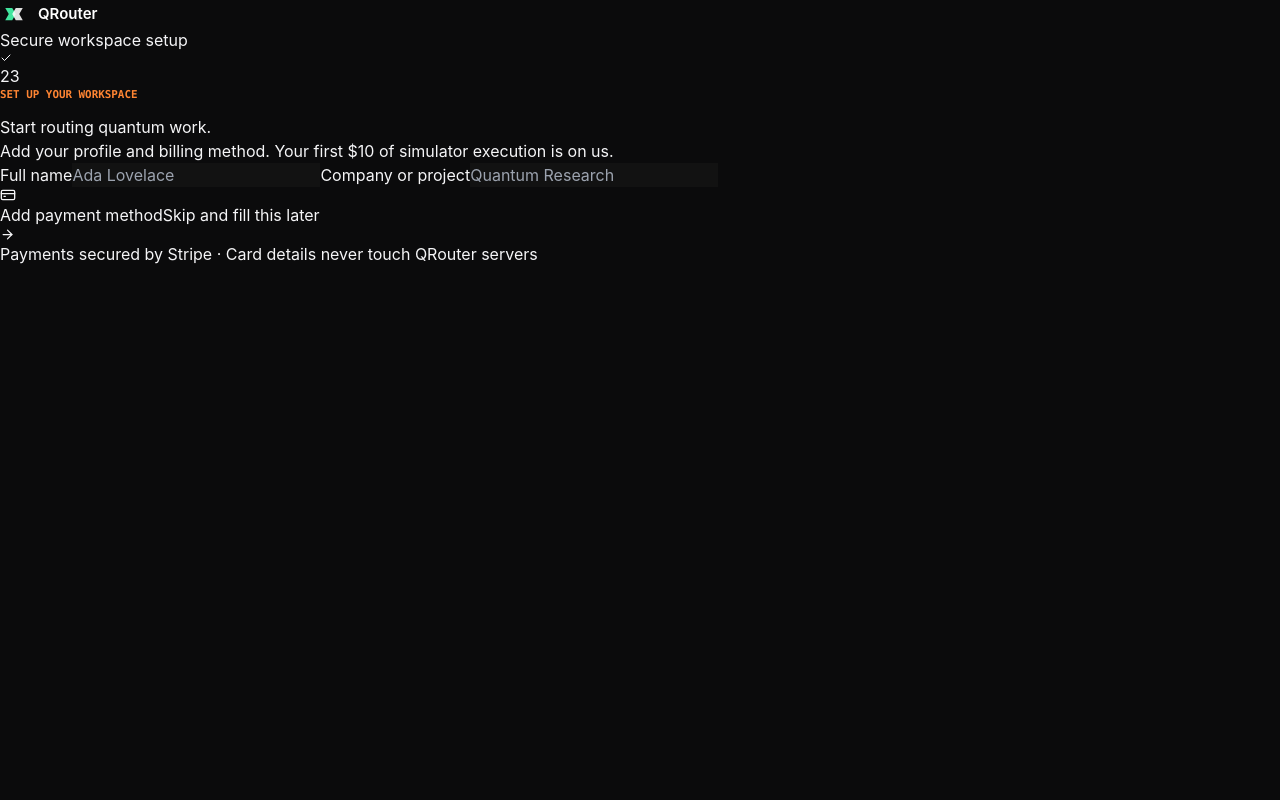
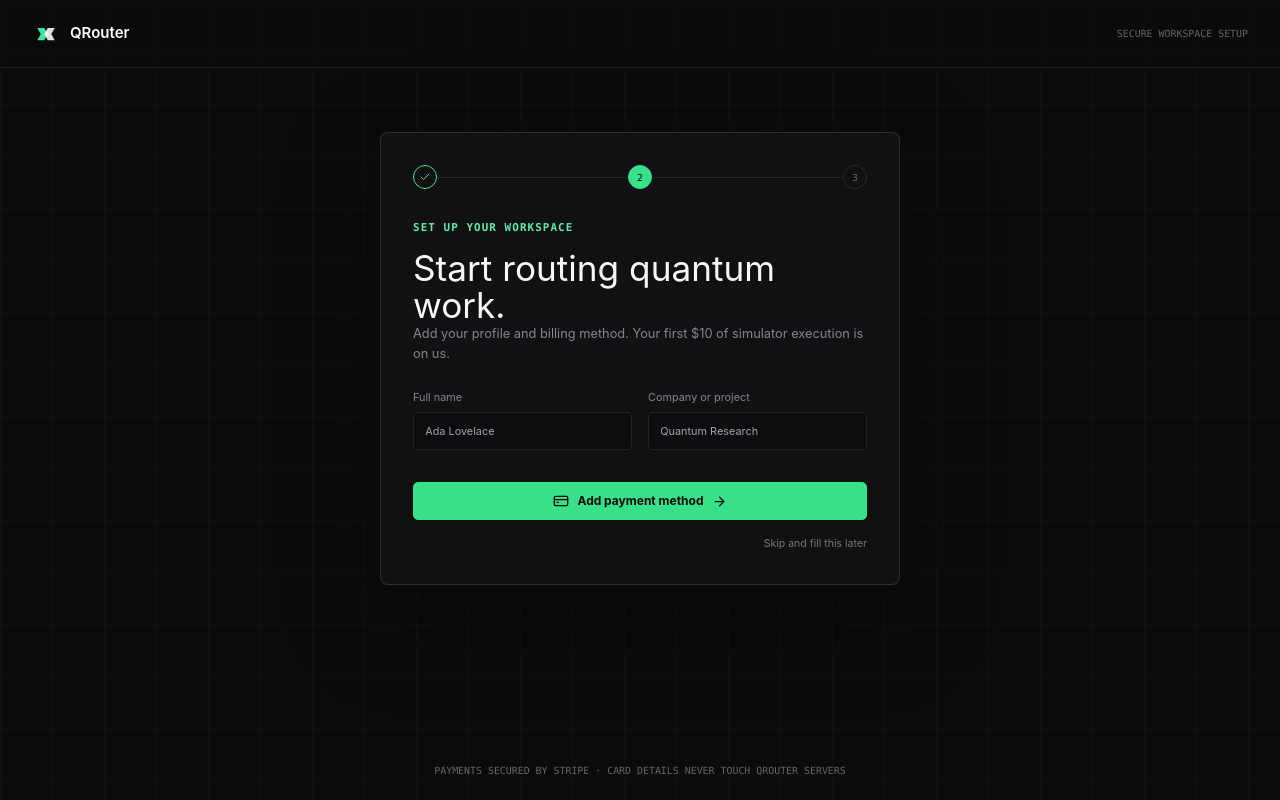
Before and after one commit to KaktysDev/Quantum-Compute-Index, a Next.js app: page /onboarding in a window 1280 px wide. Built offline with nearby package versions, Linux system fonts and the light colour scheme; no server answers.

Commit message:
Onboarding Fix

```diff
--- /dev/null
+++ b/src/app/onboarding/onboarding.css
@@ -0,0 +1,194 @@
+/* ── Onboarding route styles ─────────────────────────────────────────────────
+   Extracted from qrouter.css, which no route imports (orphaned after a landing
+   refactor) — without this the /onboarding page rendered as raw HTML.
+   Every rule is scoped under .onboarding-page (including the CSS variables) so
+   nothing can clash with dashboard.css after client-side navigation. */
+
+.onboarding-page {
+  --qr-bg: #0b0b0c;
+  --qr-line: rgba(255, 255, 255, 0.09);
+  --qr-muted: #8e8e95;
+  --qr-orange: #38e08a;
+  --qr-orange-hover: #5eecac;
+  --qr-green: #4ade80;
+
+  min-height: 100vh;
+  display: flex;
+  flex-direction: column;
+  background: var(--qr-bg);
+  color: #f7f7f8;
+  letter-spacing: 0;
+  background-image:
+    linear-gradient(rgba(255, 255, 255, 0.02) 1px, transparent 1px),
+    linear-gradient(90deg, rgba(255, 255, 255, 0.02) 1px, transparent 1px);
+  background-size: 52px 52px;
+}
+
+.onboarding-page > header {
+  height: 68px;
+  display: flex;
+  align-items: center;
+  justify-content: space-between;
+  padding: 0 2rem;
+  border-bottom: 1px solid var(--qr-line);
+  background: rgba(11, 11, 12, 0.9);
+}
+.onboarding-page > header > span,
+.onboarding-page > footer {
+  color: #666;
+  font: 0.62rem var(--font-mono, monospace);
+  text-transform: uppercase;
+}
+.onboarding-page > footer {
+  margin-top: auto;
+  padding: 1.5rem;
+  text-align: center;
+}
+
+.onboarding-card {
+  width: min(520px, calc(100% - 2rem));
+  margin: clamp(2rem, 8vh, 6rem) auto;
+  padding: 2rem;
+  border: 1px solid rgba(255, 255, 255, 0.12);
+  border-radius: 8px;
+  background: rgba(18, 18, 20, 0.96);
+  box-shadow: 0 30px 100px rgba(0, 0, 0, 0.35);
+}
+.onboarding-card h1 {
+  margin: 0;
+  font-size: 2.2rem;
+  line-height: 1.05;
+}
+.onboarding-lede {
+  color: #85858b;
+  font-size: 0.8rem;
+  line-height: 1.6;
+}
+
+.onboarding-progress {
+  display: flex;
+  align-items: center;
+  margin-bottom: 2rem;
+}
+.onboarding-progress span {
+  display: grid;
+  place-items: center;
+  width: 24px;
+  height: 24px;
+  border: 1px solid var(--qr-line);
+  border-radius: 50%;
+  color: #666;
+  font: 0.6rem var(--font-mono, monospace);
+}
+.onboarding-progress span.done {
+  border-color: var(--qr-green);
+  color: var(--qr-green);
+}
+.onboarding-progress span.active {
+  border-color: var(--qr-orange);
+  background: var(--qr-orange);
+  color: #090909;
+}
+.onboarding-progress i {
+  flex: 1;
+  height: 1px;
+  background: var(--qr-line);
+}
+
+.onboarding-fields {
+  display: grid;
+  grid-template-columns: 1fr 1fr;
+  gap: 1rem;
+  margin: 1.5rem 0;
+}
+.onboarding-fields label {
+  display: flex;
+  flex-direction: column;
+  gap: 0.45rem;
+  color: #85858b;
+  font-size: 0.68rem;
+}
+.onboarding-fields input {
+  width: 100%;
+  height: 38px;
+  border: 1px solid var(--qr-line);
+  border-radius: 5px;
+  background: #0d0d0f;
+  color: #eee;
+  padding: 0 0.7rem;
+  outline: 0;
+}
+.onboarding-fields input:focus {
+  border-color: rgba(56, 224, 138, 0.6);
+}
+
+.onboarding-page .qr-eyebrow {
+  margin: 0 0 1rem;
+  color: var(--qr-orange-hover);
+  font: 650 0.68rem var(--font-mono, monospace);
+  text-transform: uppercase;
+  letter-spacing: 0.1em;
+}
+
+.onboarding-page .console-primary {
+  display: inline-flex;
+  align-items: center;
+  justify-content: center;
+  gap: 0.5rem;
+  min-height: 38px;
+  padding: 0 0.9rem;
+  border-radius: 5px;
+  font-size: 0.75rem;
+  font-weight: 700;
+  cursor: pointer;
+  border: 1px solid #38e08a;
+  background: var(--qr-orange);
+  color: #090909;
+}
+.onboarding-page .console-primary:hover {
+  background: var(--qr-orange-hover);
+}
+.onboarding-page .console-primary:disabled {
+  opacity: 0.5;
+  cursor: not-allowed;
+}
+.onboarding-page .full {
+  width: 100%;
+}
+.onboarding-pay {
+  margin-top: 0.5rem;
+}
+
+.onboarding-skip {
+  display: block;
+  margin: 1rem 0 0 auto;
+  border: 0;
+  background: none;
+  color: #777;
+  font-size: 0.66rem;
+  cursor: pointer;
+}
+.onboarding-skip:hover {
+  color: #aaa;
+}
+
+.stripe-form {
+  margin-top: 1.2rem;
+}
+.stripe-form .console-primary {
+  margin-top: 1rem;
+}
+
+.onboarding-page .form-error {
+  color: #fb7185;
+  font-size: 0.68rem;
+}
+
+.onboarding-page .spin {
+  animation: onboarding-spin 1s linear infinite;
+}
+@keyframes onboarding-spin {
+  to {
+    transform: rotate(360deg);
+  }
+}
--- a/src/app/onboarding/page.tsx
+++ b/src/app/onboarding/page.tsx
@@ -1,2 +1,2 @@
-import{redirect}from"next/navigation";import Logo from"@/components/Logo";import OnboardingForm from"@/components/OnboardingForm";import{isSupabaseConfigured}from"@/lib/supabase/config";import{createClient}from"@/lib/supabase/server";
+import{redirect}from"next/navigation";import Logo from"@/components/Logo";import OnboardingForm from"@/components/OnboardingForm";import{isSupabaseConfigured}from"@/lib/supabase/config";import{createClient}from"@/lib/supabase/server";import"./onboarding.css";
 export const dynamic="force-dynamic";export default async function Page(){if(isSupabaseConfigured()){const s=await createClient(),{data:{user}}=await s.auth.getUser();if(!user)redirect("/")}return<main className="onboarding-page"><header><Logo size={28}/><span>Secure workspace setup</span></header><OnboardingForm/><footer>Payments secured by Stripe · Card details never touch QRouter servers</footer></main>}
```
